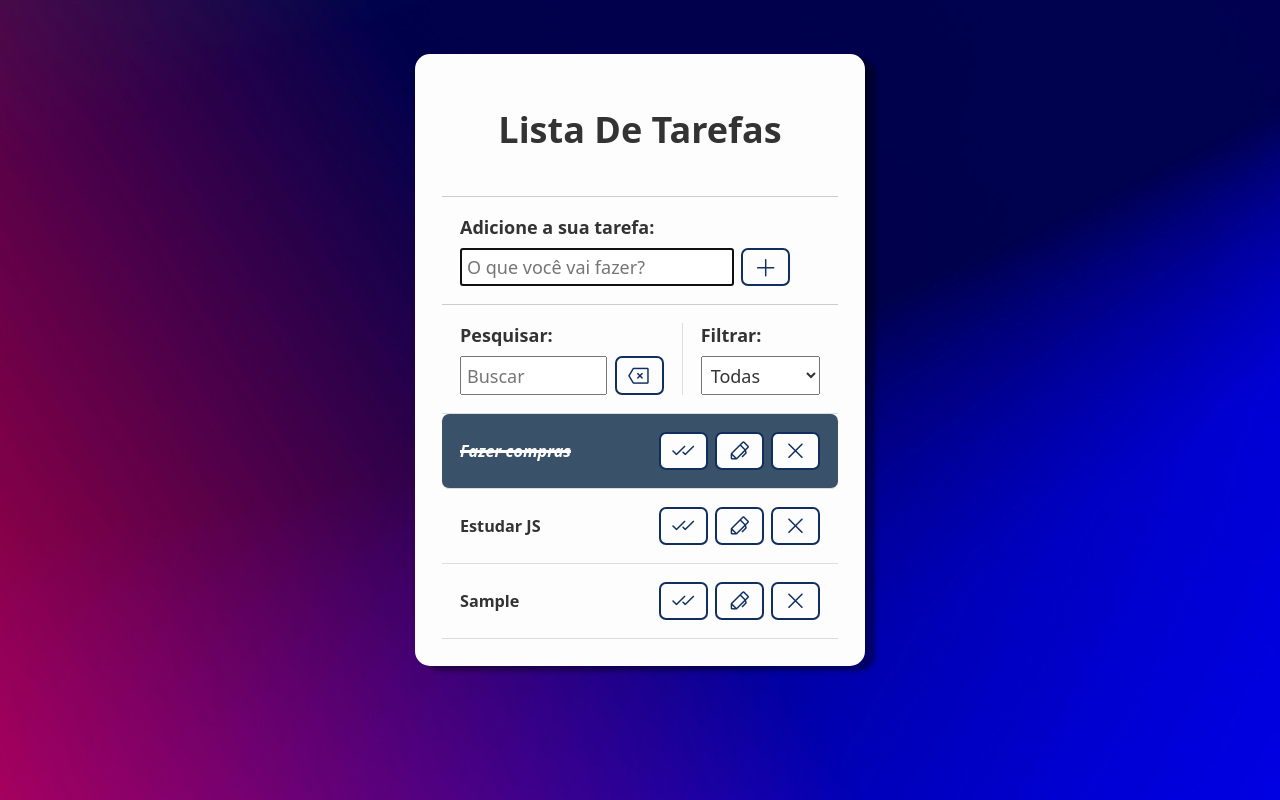
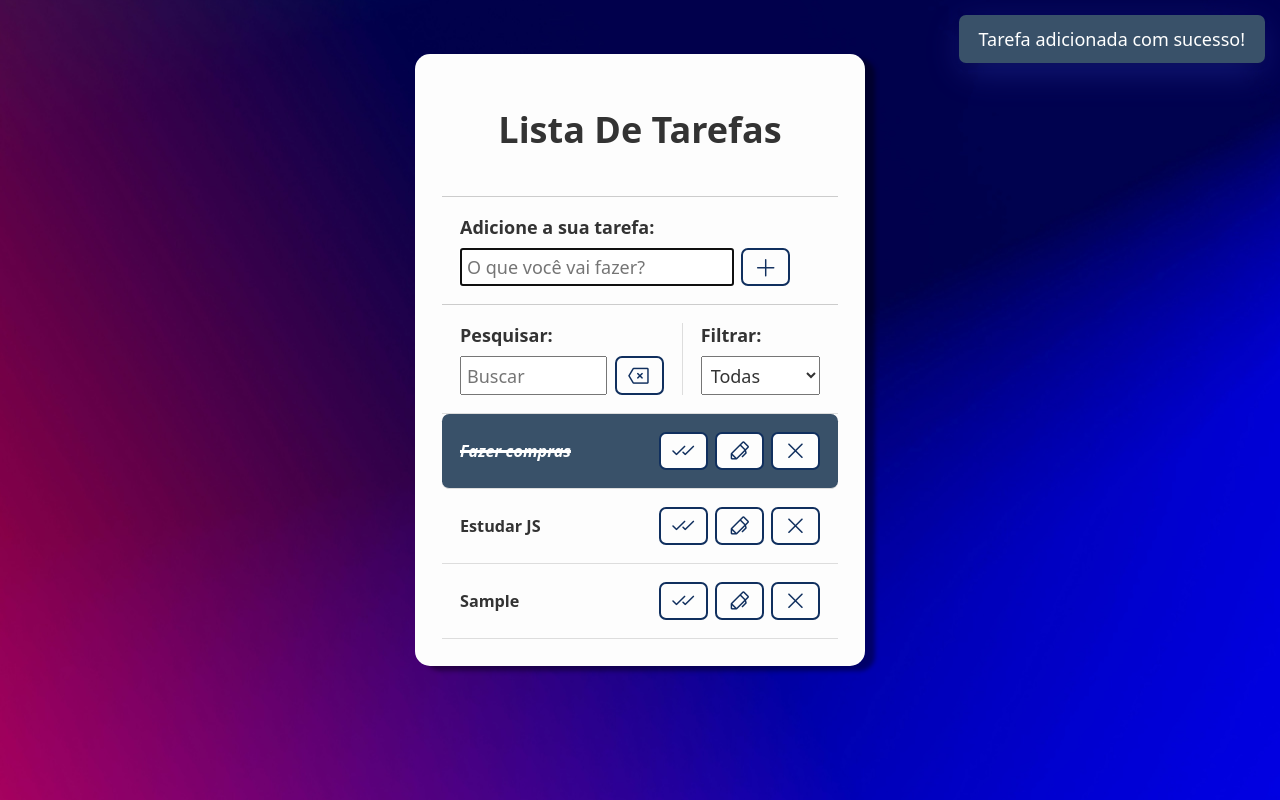
Before and after one commit to DBRETAS/TodoList, a plain HTML site: page index.html in a window 1280 px wide. Both pictures are taken after typing "Sample" into the empty fields and a click on the button 765 px from the left and 267 px from the top of the page. Drawn offline with nearby package versions, Linux system fonts and the light colour scheme.

Commit message:
:heavy_plus_sign: Adicionando a biblioteca Toastify. :pencil: Fazendo alterações no arquivo README.md

```diff
--- a/index.html
+++ b/index.html
@@ -6,6 +6,7 @@
     <title>Lista de Tarefas</title>
     <link rel="stylesheet" href="./css/style.css" />
     <script src="./js/scripts.js" defer></script>
+    <!-- Importação via CDN do Phosphor Icons -->
     <link
       rel="stylesheet"
       type="text/css"
@@ -16,6 +17,9 @@
       type="text/css"
       href="https://cdn.jsdelivr.net/npm/@phosphor-icons/web@2.1.1/src/fill/style.css"
     />
+    <!-- Importação via CDN do toastify -->
+    <link rel="stylesheet" type="text/css" href="https://cdn.jsdelivr.net/npm/toastify-js/src/toastify.min.css">
+    <script type="text/javascript" src="https://cdn.jsdelivr.net/npm/toastify-js"></script>
   </head>
   <body>
     <div class="todo-container">
--- a/js/scripts.js
+++ b/js/scripts.js
@@ -9,6 +9,27 @@ const cancelEditBtn = document.querySelector("#cancel-edit-btn");
 let oldInputValue;
 
 //Funções
+
+// Uso da biblioteca Toastify para exibir mensagens de notificação, seguindo as cores do projeto
+const showToast = (message, type = 'success') => {
+  const colors = {
+    success: '#395169',
+    info: '#102f5e',
+    error: '#d32f2f'
+  };
+
+  Toastify({
+    text: message,
+    duration: 3000,
+    gravity: "top",
+    position: "right",
+    style: {
+      background: colors[type],
+      borderRadius: "7px"
+    }
+  }).showToast();
+};
+
 const saveTodo = (text) => {
   const todo = document.createElement("div");
   todo.classList.add("todo");
@@ -36,6 +57,9 @@ const saveTodo = (text) => {
 
   todoInput.value = "";
   todoInput.focus();
+
+  // chama a função de toast na hora certa
+  showToast("Tarefa adicionada com sucesso!", "success");
 };
 
 const toggleForms = () => {
@@ -53,6 +77,9 @@ const updateTodo = (text) => {
       todoTitle.innerText = text;
     }
   });
+
+  // chama a função de toast na hora certa
+  showToast("Tarefa editada com sucesso!", "info");
 };
 
 //Eventos
@@ -77,10 +104,15 @@ document.addEventListener("click", (e) => {
 
   if (targetEl.classList.contains("finish-todo")) {
     parentEl.classList.toggle("done");
+    const isDone = parentEl.classList.contains("done");
+    // chama a função de toast na hora certa
+    showToast(isDone ? "Tarefa concluída!" : "Tarefa reaberta!", "success");
   }
 
   if (targetEl.classList.contains("remove-todo")) {
     parentEl.remove();
+    // chama a função de toast na hora certa
+    showToast("Tarefa removida!", "error");
   }
 
   if (targetEl.classList.contains("edit-todo")) {
```
Also changed, not shown: 1 other file.
